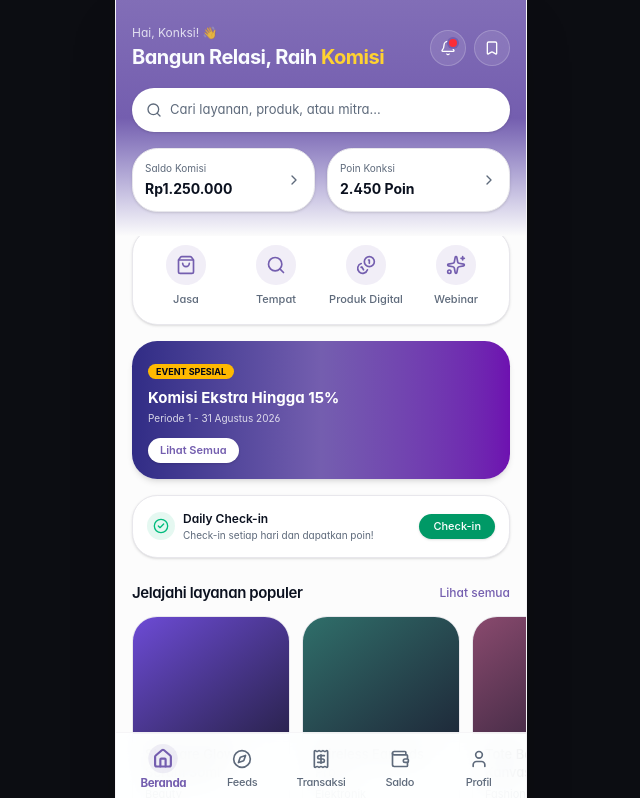
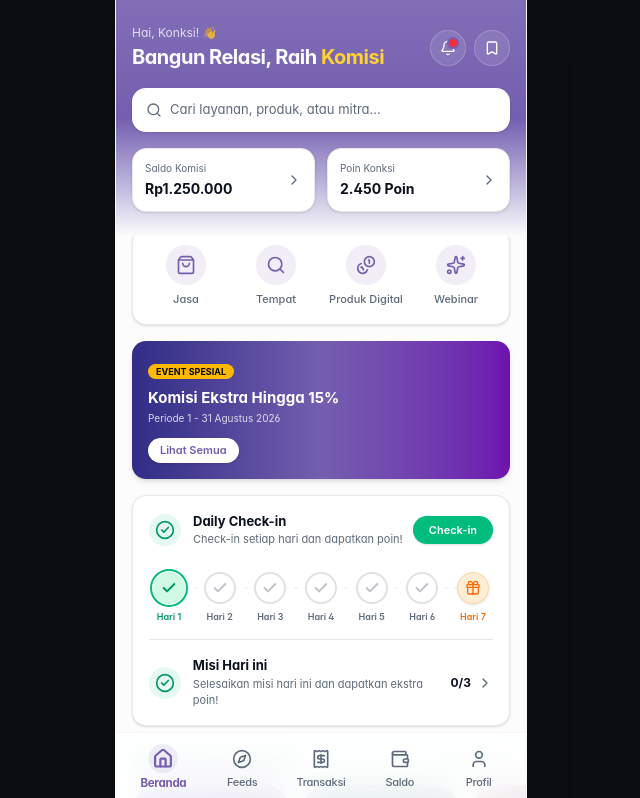
Before and after one commit to 005-AndiniEkaLisnawati/konksi-app, a Next.js app: page /home in a window 1280 px wide. Shown: the top 798 px of the page, without its empty margins (319-959 px from the left). Built offline with nearby package versions, Linux system fonts and the light colour scheme.

Commit message:
upgrade style login page

```diff
--- a/app/home/page.jsx
+++ b/app/home/page.jsx
@@ -12,10 +12,23 @@ import {
   Coins,
   MousePointerClick,
   ArrowDownLeft,
+  Check,
+  Gift
 } from "lucide-react";
 import { Screen, SectionHeader, Card, Stagger, rp } from "@/components/affiliate/ui";
 import { ProductCard } from "@/components/affiliate/cards";
 import { products, activities } from "@/data/mock";
+import { Separator } from "@/components/ui/separator";
+
+const checkInDays = [
+  { day: 1, status: "completed" },
+  { day: 2, status: "upcoming" },
+  { day: 3, status: "upcoming" },
+  { day: 4, status: "upcoming" },
+  { day: 5, status: "upcoming" },
+  { day: 6, status: "upcoming" },
+  { day: 7, status: "reward" },
+];
 
 const quickCategories = [
   { label: "Jasa", icon: ShoppingBag, to: "/feeds/katalog?cat=Jasa" },
@@ -64,7 +77,7 @@ export default function HomePage() {
         <div className="mt-4">
           <Link
             href="/feeds/katalog"
-            className="flex h-11 w-full items-center gap-2 rounded-2xl bg-white px-3.5 text-muted-foreground shadow-sm"
+            className="flex h-11 w-full items-center gap-2 rounded-lg bg-white px-3.5 text-muted-foreground shadow-sm"
           >
             <Search className="h-4 w-4 text-muted-foreground" />
             <span className="text-[13px]">Cari layanan, produk, atau mitra...</span>
@@ -75,7 +88,7 @@ export default function HomePage() {
         <div className="mt-4 grid grid-cols-2 gap-3">
           <Link
             href="/balance"
-            className="flex items-center justify-between rounded-2xl bg-card p-3 text-card-foreground shadow-sm border border-border"
+            className="flex items-center justify-between rounded-lg bg-card p-3 text-card-foreground shadow-sm border border-border"
           >
             <div>
               <p className="text-[10px] text-muted-foreground">Saldo Komisi</p>
@@ -86,7 +99,7 @@ export default function HomePage() {
 
           <Link
             href="/balance"
-            className="flex items-center justify-between rounded-2xl bg-card p-3 text-card-foreground shadow-sm border border-border"
+            className="flex items-center justify-between rounded-lg bg-card p-3 text-card-foreground shadow-sm border border-border"
           >
             <div>
               <p className="text-[10px] text-muted-foreground">Poin Konksi</p>
@@ -99,7 +112,7 @@ export default function HomePage() {
 
       <div className="px-4 -mt-2">
         {/* Quick Menu Icons (Jasa, Tempat, dll) */}
-        <div className="grid grid-cols-4 gap-2 rounded-2xl bg-card p-3 shadow-sm border border-border">
+        <div className="grid grid-cols-4 gap-2 rounded-lg bg-card p-3 shadow-sm border border-border">
           {quickCategories.map(({ label, icon: Icon, to }) => (
             <Link
               key={label}
@@ -117,7 +130,7 @@ export default function HomePage() {
         </div>
 
         {/* Banner Promo / Event */}
-        <div className="mt-4 overflow-hidden rounded-2xl bg-gradient-to-r from-indigo-900 via-primary to-purple-800 p-4 text-white shadow-md relative">
+        <div className="mt-4 overflow-hidden rounded-lg bg-gradient-to-r from-indigo-900 via-primary to-purple-800 p-4 text-white shadow-md relative">
           <div className="max-w-[70%]">
             <span className="rounded-md bg-amber-400 px-2 py-0.5 text-[9px] font-bold text-slate-950 uppercase">
               Event Spesial
@@ -135,24 +148,80 @@ export default function HomePage() {
           </div>
         </div>
 
-        {/* Daily Check-in Card */}
-        <div className="mt-4 rounded-2xl bg-card p-3.5 border border-border shadow-sm">
+        <div className="mt-4 rounded-lg bg-card border border-border shadow-sm p-4">
+  {/* Header Check-in */}
   <div className="flex items-center justify-between">
-            <div className="flex items-center gap-2">
-              <span className="flex h-7 w-7 items-center justify-center rounded-full bg-emerald-500/10 text-emerald-500">
-                <CheckCircle2 className="h-4 w-4" />
+    <div className="flex items-center gap-3">
+      <span className="flex h-8 w-8 items-center justify-center rounded-full bg-emerald-500/10 text-emerald-600">
+        <CheckCircle2 className="h-5 w-5" />
       </span>
       <div>
-                <p className="text-[12px] font-semibold">Daily Check-in</p>
-                <p className="text-[10px] text-muted-foreground">Check-in setiap hari dan dapatkan poin!</p>
+        <p className="text-[13px] font-bold text-foreground">Daily Check-in</p>
+        <p className="text-[11px] text-muted-foreground">Check-in setiap hari dan dapatkan poin!</p>
       </div>
     </div>
     <button
       type="button"
-              className="rounded-full bg-emerald-600 px-3.5 py-1 text-[11px] font-medium text-white shadow-sm"
+      className="rounded-full bg-emerald-500 px-4 py-1.5 text-[11px] font-semibold text-white shadow-sm transition-transform active:scale-95"
     >
       Check-in
     </button>
+  </div>
+
+  {/* Progress Timeline 7 Hari */}
+  <div className="relative mt-6 flex items-center justify-between px-1">
+    {/* Dotted Line Background */}
+    <div className="absolute left-6 right-6 top-4 h-[2px] -translate-y-1/2 border-t-2 border-dashed border-muted/60 z-0"></div>
+
+    {checkInDays.map((item, idx) => (
+      <div key={idx} className="relative z-10 flex flex-col items-center gap-1.5">
+        {item.status === "completed" && (
+          <div className="flex h-8 w-8 items-center justify-center rounded-full bg-emerald-100 ring-2 ring-emerald-500 ring-offset-1 ring-offset-card">
+            <Check className="h-4 w-4 text-emerald-600 stroke-[3]" />
+          </div>
+        )}
+        {item.status === "upcoming" && (
+          <div className="flex h-8 w-8 items-center justify-center rounded-full bg-card border-2 border-muted-foreground/20 text-muted-foreground/40">
+            <Check className="h-4 w-4 stroke-[3]" />
+          </div>
+        )}
+        {item.status === "reward" && (
+          <div className="flex h-8 w-8 items-center justify-center rounded-full bg-orange-100 border border-orange-200 text-orange-500 shadow-sm">
+            <Gift className="h-4 w-4" />
+          </div>
+        )}
+        <span
+          className={`text-[9px] font-semibold ${
+            item.status === "completed"
+              ? "text-emerald-600"
+              : item.status === "reward"
+              ? "text-orange-500"
+              : "text-muted-foreground"
+          }`}
+        >
+          Hari {item.day}
+        </span>
+      </div>
+    ))}
+  </div>
+
+  <Separator className="my-4" />
+
+  {/* Misi Hari Ini */}
+  <div className="flex items-center justify-between">
+    <div className="flex items-center gap-3">
+      <span className="flex h-8 w-8 items-center justify-center rounded-full bg-emerald-500/10 text-emerald-600">
+        <CheckCircle2 className="h-5 w-5" />
+      </span>
+      <div>
+        <p className="text-[13px] font-bold text-foreground">Misi Hari ini</p>
+        <p className="text-[11px] text-muted-foreground">Selesaikan misi hari ini dan dapatkan ekstra poin!</p>
+      </div>
+    </div>
+    <div className="flex items-center gap-0.5 text-muted-foreground">
+      <span className="text-[12px] font-bold text-foreground mr-1">0/3</span>
+      <ChevronRight className="h-4 w-4" />
+    </div>
   </div>
 </div>
 
--- a/app/login/page.js
+++ b/app/login/page.js
@@ -1,9 +1,16 @@
 'use client';
 import { useRouter } from 'next/navigation';
+import Image from 'next/image';
+import { Phone } from 'lucide-react';
 
+// Pastikan import ini sesuai dengan struktur shadcn kamu
+import { Card, CardContent, CardDescription, CardHeader, CardTitle } from '@/components/ui/card';
+import { Button } from '@/components/ui/button';
+import { Input } from '@/components/ui/input';
 
 export default function LoginPage() {
   const router = useRouter();
+
   const handleGoogleLogin = () => {
     const ua = navigator.userAgent || '';
     const isWebView = /wv|Android.*Chrome\/[.0-9]* Mobile|iPhone.*Safari/i.test(ua) && !/Safari/i.test(ua);
@@ -13,22 +20,89 @@ export default function LoginPage() {
   };
 
   return (
-    <div className="min-h-screen flex flex-col justify-center items-center p-6 bg-gray-50">
-      <div className="w-full max-w-sm bg-white p-6 rounded-2xl shadow-sm text-center">
-        <h2 className="text-xl font-bold text-gray-800 mb-2">Selamat Datang! 👋</h2>
-        <p className="text-sm text-gray-500 mb-6">Masuk atau daftarkan akun afiliator kamu.</p>
+    // Background utama. Pastikan path dan ekstensi file gambarnya sudah benar (misal .jpg atau .png)
+    <div className="min-h-screen flex flex-col justify-center items-center p-6 bg-[url('/img/illustrations/login-bg.jpe')] bg-cover bg-center relative overflow-hidden">
 
-        <button
+      {/* Container utama */}
+      <div className="relative w-full max-w-[400px] mt-32 z-10">
+
+        {/* WRAPPER MASKOT - Posisi tetap di left-3/4 sesuai request */}
+        <div className="absolute -top-[110px] left-3/4 -translate-x-1/2 w-[280px] z-30 pointer-events-none drop-shadow-xl">
+          <Image
+            src="/img/illustrations/login-page.png"
+            alt="Login Mascot"
+            width={250}
+            height={250}
+            className="w-full h-auto"
+            priority
+          />
+        </div>
+
+        {/* CARD UI - Upgrade Glassmorphism!
+            bg-white/40 dan backdrop-blur-xl bikin efek kacanya jauh lebih kerasa.
+            border-white/50 ngasih highlight tipis di ujung kaca.
+        */}
+        <Card className="relative z-20 rounded-[2rem] shadow-2xl shadow-purple-900/20 border border-white/50 bg-white/40 backdrop-blur-xl overflow-visible">
+          <CardHeader className="text-center pb-6 pt-10">
+            <CardTitle className="text-2xl font-bold text-slate-900 tracking-tight drop-shadow-sm">
+              Selamat Datang! 👋
+            </CardTitle>
+            <CardDescription className="text-base text-slate-700 mt-2 font-medium">
+              Masuk atau daftarkan akun afiliator kamu.
+            </CardDescription>
+          </CardHeader>
+
+          <CardContent className="pb-8 px-6 sm:px-8 flex flex-col gap-3">
+
+            {/* Button Google - Dibikin bg-white/60 biar ikut tema glass */}
+            <Button
+              variant="outline"
               onClick={() => router.push('/home')}
-          className="w-full flex items-center justify-center gap-3 py-3 border border-gray-300 rounded-xl hover:bg-gray-50 transition font-medium text-gray-700"
+              className="w-full flex items-center justify-center gap-3 h-12 rounded-xl border-white/60 bg-white/60 hover:bg-white transition-all text-slate-800 shadow-sm backdrop-blur-md"
             >
               <img
                 src="https://www.gstatic.com/firebasejs/ui/2.0.0/images/auth/google.svg"
                 alt="Google"
                 className="w-5 h-5"
               />
-          <span>Lanjutkan dengan Google</span>
-        </button>
+              <span className="font-semibold text-[15px]">Lanjutkan dengan Google</span>
+            </Button>
+
+            {/* Button Phone */}
+            <Button
+              variant="outline"
+              className="w-full flex items-center justify-center gap-3 h-12 rounded-xl border-white/60 bg-white/60 hover:bg-white transition-all text-slate-800 shadow-sm backdrop-blur-md"
+              onClick={() => router.push('/home')}
+            >
+              <Phone className="w-5 h-5" />
+              <span className="font-semibold text-[15px]">Lanjutkan dengan Nomor HP</span>
+            </Button>
+
+            {/* Divider "OR" / "ATAU" - Warna disesuaikan biar kontras di atas kaca */}
+            <div className="relative flex items-center py-2">
+              <div className="flex-grow border-t border-slate-400/40"></div>
+              <span className="flex-shrink-0 mx-4 text-slate-600 text-xs font-bold uppercase tracking-wider">Atau</span>
+              <div className="flex-grow border-t border-slate-400/40"></div>
+            </div>
+
+            {/* Input Email - bg-white/50 biar tetap ada efek tembus pandangnya sedikit */}
+            <Input
+              type="email"
+              placeholder="Alamat email"
+              className="h-12 rounded-xl border-white/60 bg-white/50 backdrop-blur-sm focus-visible:ring-purple-500 text-[15px] text-slate-900 placeholder:text-slate-500"
+            />
+
+            {/* Button Continue */}
+            <Button
+              onClick={() => router.push('/home')}
+              className="w-full h-12 rounded-xl bg-primary shadow-md text-white hover:bg-primary/90 transition-all font-semibold text-[15px] mt-1"
+            >
+              Lanjutkan
+            </Button>
+
+          </CardContent>
+        </Card>
+
       </div>
     </div>
   );
```
Also changed, not shown: public/img/illustrations/login-page.png (added), 1 other file (tests, documents, lock files or other folders). Lines whose indentation alone changed are shown as unchanged.
